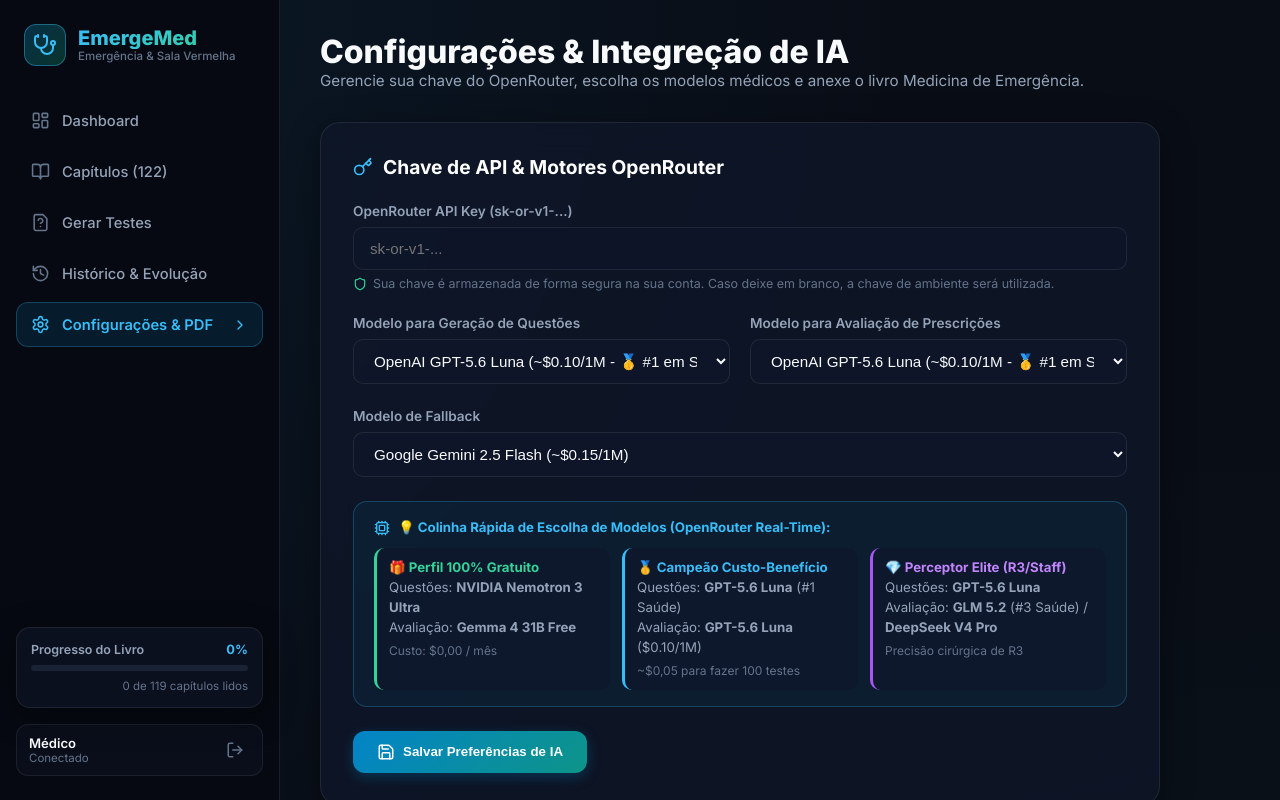
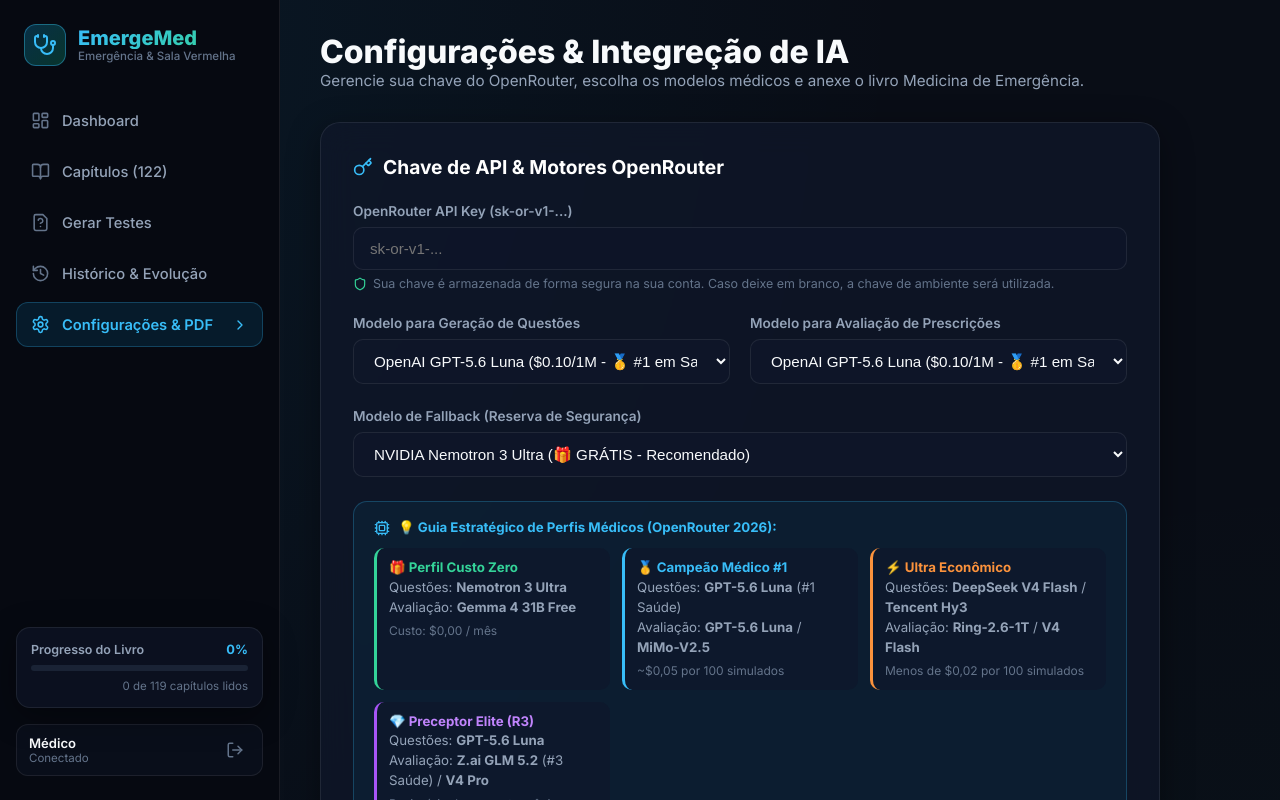
Before and after one commit to CaioPSSS/EmergeMed, a Next.js app: page /configuracoes in a window 1280 px wide. Shown: the top 800 px of the page. Built offline with nearby package versions, Linux system fonts and the light colour scheme; no server answers.

Commit message:
feat: add settings page for API keys, model configuration, and PDF knowledge base processing

```diff
--- a/app/(authenticated)/configuracoes/page.tsx
+++ b/app/(authenticated)/configuracoes/page.tsx
@@ -19,9 +19,9 @@ export default function ConfiguracoesPage() {
   const supabase = createClient();
 
   const [openrouterKey, setOpenrouterKey] = useState<string>('');
-  const [questionModel, setQuestionModel] = useState<string>('deepseek/deepseek-v4-flash');
-  const [prescriptionModel, setPrescriptionModel] = useState<string>('deepseek/deepseek-v4-flash');
-  const [fallbackModel, setFallbackModel] = useState<string>('google/gemini-2.5-flash');
+  const [questionModel, setQuestionModel] = useState<string>('openai/gpt-5.6-luna');
+  const [prescriptionModel, setPrescriptionModel] = useState<string>('openai/gpt-5.6-luna');
+  const [fallbackModel, setFallbackModel] = useState<string>('nvidia/nemotron-3-ultra-550b-a55b:free');
 
   const [pdfFile, setPdfFile] = useState<File | null>(null);
   const [uploading, setUploading] = useState<boolean>(false);
@@ -209,13 +209,29 @@ export default function ConfiguracoesPage() {
               onChange={(e) => setQuestionModel(e.target.value)}
               style={{ background: 'rgba(15, 23, 42, 0.8)' }}
             >
-              <option value="openai/gpt-5.6-luna">OpenAI GPT-5.6 Luna (~$0.10/1M - 🥇 #1 em Saúde)</option>
-              <option value="nvidia/nemotron-3-ultra-550b-a55b:free">NVIDIA Nemotron 3 Ultra (🎁 GRÁTIS - 550B MoE)</option>
-              <option value="google/gemma-4-31b-it:free">Google Gemma 4 31B (🎁 GRÁTIS - DeepMind)</option>
-              <option value="deepseek/deepseek-v4-flash-0731">DeepSeek V4 Flash 0731 (~$0.09/1M - Ultra Rápido)</option>
-              <option value="qwen/qwen3.6-35b-a3b">Qwen 3.6 35B A3B (~$0.10/1M - Thinking Mode)</option>
-              <option value="z-ai/glm-5.2">Z.ai GLM 5.2 (~$0.27/1M - 🏥 #3 em Saúde)</option>
-              <option value="deepseek/deepseek-v4-pro">DeepSeek V4 Pro (~$0.43/1M - 🏥 #8 em Saúde)</option>
+              <optgroup label="🥇 Líderes em Saúde & Raciocínio Médio/Alto">
+                <option value="openai/gpt-5.6-luna">OpenAI GPT-5.6 Luna ($0.10/1M - 🥇 #1 em Saúde)</option>
+                <option value="z-ai/glm-5.2">Z.ai GLM 5.2 ($0.27/1M - 🏥 #3 em Saúde, #4 Academia)</option>
+                <option value="deepseek/deepseek-v4-pro">DeepSeek V4 Pro ($0.43/1M - 🏥 #9 em Saúde, 1.6T MoE)</option>
+                <option value="xiaomi/mimo-v2.5-pro">Xiaomi MiMo-V2.5-Pro ($0.34/1M - Agentic Pro)</option>
+              </optgroup>
+              <optgroup label="⚡ Alta Eficiência & Baixo Custo (Sub-0.20/1M)">
+                <option value="deepseek/deepseek-v4-flash-0731">DeepSeek V4 Flash 0731 ($0.09/1M - Ultra Rápido MoE)</option>
+                <option value="xiaomi/mimo-v2.5">Xiaomi MiMo-V2.5 ($0.11/1M - 🏥 #12 em Saúde)</option>
+                <option value="tencent/hy3-preview">Tencent Hy3 Preview ($0.06/1M - ⚡ MoE Ultra Barato)</option>
+                <option value="inclusionai/ring-2.6-1t">inclusionAI Ring-2.6-1T ($0.075/1M - 1T Thinking MoE)</option>
+                <option value="qwen/qwen3.6-35b-a3b">Qwen 3.6 35B A3B ($0.10/1M - 🧠 Thinking Mode)</option>
+                <option value="qwen/qwen3.7-plus">Qwen 3.7 Plus ($0.32/1M - Multi-Modal Agent)</option>
+                <option value="stepfun/step-3.7-flash">StepFun Step 3.7 Flash ($0.20/1M - Fast MoE)</option>
+                <option value="google/gemma-4-31b-it">Google Gemma 4 31B ($0.09/1M - 🏥 #17 em Saúde)</option>
+                <option value="openai/gpt-5.4-nano">OpenAI GPT-5.4 Nano ($0.20/1M - Low Latency)</option>
+                <option value="minimax/minimax-m3">MiniMax M3 ($0.24/1M - 🏥 #16 em Saúde, 1M Contexto)</option>
+              </optgroup>
+              <optgroup label="🎁 100% Gratuitos (Free Tier OpenRouter)">
+                <option value="nvidia/nemotron-3-ultra-550b-a55b:free">NVIDIA Nemotron 3 Ultra (🎁 GRÁTIS - 550B MoE)</option>
+                <option value="google/gemma-4-31b-it:free">Google Gemma 4 31B (🎁 GRÁTIS - DeepMind)</option>
+                <option value="google/gemma-4-26b-a4b-it:free">Google Gemma 4 26B (🎁 GRÁTIS - MoE 3.8B Ativo)</option>
+              </optgroup>
             </select>
           </div>
 
@@ -229,19 +245,33 @@ export default function ConfiguracoesPage() {
               onChange={(e) => setPrescriptionModel(e.target.value)}
               style={{ background: 'rgba(15, 23, 42, 0.8)' }}
             >
-              <option value="openai/gpt-5.6-luna">OpenAI GPT-5.6 Luna (~$0.10/1M - 🥇 #1 em Saúde)</option>
-              <option value="nvidia/nemotron-3-ultra-550b-a55b:free">NVIDIA Nemotron 3 Ultra (🎁 GRÁTIS - 550B MoE)</option>
-              <option value="deepseek/deepseek-v4-flash-0731">DeepSeek V4 Flash 0731 (~$0.09/1M - Ultra Rápido)</option>
-              <option value="z-ai/glm-5.2">Z.ai GLM 5.2 (~$0.27/1M - 🏥 #3 em Saúde)</option>
-              <option value="deepseek/deepseek-v4-pro">DeepSeek V4 Pro (~$0.43/1M - 🏥 #8 em Saúde)</option>
-              <option value="xiaomi/mimo-v2.5">Xiaomi MiMo-V2.5 (~$0.11/1M - 🏥 #13 em Saúde)</option>
+              <optgroup label="🥇 Líderes em Saúde & Raciocínio Médio/Alto">
+                <option value="openai/gpt-5.6-luna">OpenAI GPT-5.6 Luna ($0.10/1M - 🥇 #1 em Saúde)</option>
+                <option value="z-ai/glm-5.2">Z.ai GLM 5.2 ($0.27/1M - 🏥 #3 em Saúde, #4 Academia)</option>
+                <option value="deepseek/deepseek-v4-pro">DeepSeek V4 Pro ($0.43/1M - 🏥 #9 em Saúde, 1.6T MoE)</option>
+                <option value="xiaomi/mimo-v2.5-pro">Xiaomi MiMo-V2.5-Pro ($0.34/1M - Agentic Pro)</option>
+              </optgroup>
+              <optgroup label="⚡ Alta Eficiência & Baixo Custo (Sub-0.20/1M)">
+                <option value="deepseek/deepseek-v4-flash-0731">DeepSeek V4 Flash 0731 ($0.09/1M - Ultra Rápido MoE)</option>
+                <option value="xiaomi/mimo-v2.5">Xiaomi MiMo-V2.5 ($0.11/1M - 🏥 #12 em Saúde)</option>
+                <option value="tencent/hy3-preview">Tencent Hy3 Preview ($0.06/1M - ⚡ MoE Ultra Barato)</option>
+                <option value="inclusionai/ring-2.6-1t">inclusionAI Ring-2.6-1T ($0.075/1M - 1T Thinking MoE)</option>
+                <option value="qwen/qwen3.6-35b-a3b">Qwen 3.6 35B A3B ($0.10/1M - 🧠 Thinking Mode)</option>
+                <option value="google/gemma-4-31b-it">Google Gemma 4 31B ($0.09/1M - 🏥 #17 em Saúde)</option>
+                <option value="minimax/minimax-m3">MiniMax M3 ($0.24/1M - 🏥 #16 em Saúde, 1M Contexto)</option>
+              </optgroup>
+              <optgroup label="🎁 100% Gratuitos (Free Tier OpenRouter)">
+                <option value="nvidia/nemotron-3-ultra-550b-a55b:free">NVIDIA Nemotron 3 Ultra (🎁 GRÁTIS - 550B MoE)</option>
+                <option value="google/gemma-4-31b-it:free">Google Gemma 4 31B (🎁 GRÁTIS - DeepMind)</option>
+                <option value="google/gemma-4-26b-a4b-it:free">Google Gemma 4 26B (🎁 GRÁTIS - MoE 3.8B Ativo)</option>
+              </optgroup>
             </select>
           </div>
         </div>
 
         <div>
           <label style={{ display: 'block', fontSize: '0.85rem', fontWeight: 600, color: 'var(--text-muted)', marginBottom: '8px' }}>
-            Modelo de Fallback
+            Modelo de Fallback (Reserva de Segurança)
           </label>
           <select
             className="input-field"
@@ -251,8 +281,9 @@ export default function ConfiguracoesPage() {
           >
             <option value="nvidia/nemotron-3-ultra-550b-a55b:free">NVIDIA Nemotron 3 Ultra (🎁 GRÁTIS - Recomendado)</option>
             <option value="google/gemma-4-31b-it:free">Google Gemma 4 31B (🎁 GRÁTIS)</option>
-            <option value="google/gemini-2.5-flash">Google Gemini 2.5 Flash (~$0.15/1M)</option>
-            <option value="openai/gpt-5.6-luna">OpenAI GPT-5.6 Luna (~$0.10/1M)</option>
+            <option value="google/gemma-4-26b-a4b-it:free">Google Gemma 4 26B (🎁 GRÁTIS)</option>
+            <option value="tencent/hy3-preview">Tencent Hy3 Preview ($0.06/1M)</option>
+            <option value="openai/gpt-5.6-luna">OpenAI GPT-5.6 Luna ($0.10/1M)</option>
           </select>
         </div>
 
@@ -266,28 +297,35 @@ export default function ConfiguracoesPage() {
           lineHeight: '1.5',
         }}>
           <div style={{ fontWeight: 700, color: '#38bdf8', marginBottom: '10px', display: 'flex', alignItems: 'center', gap: '8px' }}>
-            <Cpu size={16} /> 💡 Colinha Rápida de Escolha de Modelos (OpenRouter Real-Time):
+            <Cpu size={16} /> 💡 Guia Estratégico de Perfis Médicos (OpenRouter 2026):
           </div>
           <div style={{ display: 'grid', gridTemplateColumns: 'repeat(auto-fit, minmax(200px, 1fr))', gap: '12px' }}>
             <div style={{ background: 'rgba(15, 23, 42, 0.6)', padding: '10px 12px', borderRadius: '10px', borderLeft: '3px solid #34d399' }}>
-              <div style={{ fontWeight: 700, color: '#34d399' }}>🎁 Perfil 100% Gratuito</div>
-              <div style={{ color: 'var(--text-muted)' }}>Questões: <strong>NVIDIA Nemotron 3 Ultra</strong></div>
+              <div style={{ fontWeight: 700, color: '#34d399' }}>🎁 Perfil Custo Zero</div>
+              <div style={{ color: 'var(--text-muted)' }}>Questões: <strong>Nemotron 3 Ultra</strong></div>
               <div style={{ color: 'var(--text-muted)' }}>Avaliação: <strong>Gemma 4 31B Free</strong></div>
               <div style={{ fontSize: '0.75rem', color: 'var(--text-subtle)', marginTop: '4px' }}>Custo: $0,00 / mês</div>
             </div>
 
             <div style={{ background: 'rgba(15, 23, 42, 0.6)', padding: '10px 12px', borderRadius: '10px', borderLeft: '3px solid #38bdf8' }}>
-              <div style={{ fontWeight: 700, color: '#38bdf8' }}>🥇 Campeão Custo-Benefício</div>
+              <div style={{ fontWeight: 700, color: '#38bdf8' }}>🥇 Campeão Médico #1</div>
               <div style={{ color: 'var(--text-muted)' }}>Questões: <strong>GPT-5.6 Luna</strong> (#1 Saúde)</div>
-              <div style={{ color: 'var(--text-muted)' }}>Avaliação: <strong>GPT-5.6 Luna</strong> ($0.10/1M)</div>
-              <div style={{ fontSize: '0.75rem', color: 'var(--text-subtle)', marginTop: '4px' }}>~$0,05 para fazer 100 testes</div>
+              <div style={{ color: 'var(--text-muted)' }}>Avaliação: <strong>GPT-5.6 Luna</strong> / <strong>MiMo-V2.5</strong></div>
+              <div style={{ fontSize: '0.75rem', color: 'var(--text-subtle)', marginTop: '4px' }}>~$0,05 por 100 simulados</div>
+            </div>
+
+            <div style={{ background: 'rgba(15, 23, 42, 0.6)', padding: '10px 12px', borderRadius: '10px', borderLeft: '3px solid #fb923c' }}>
+              <div style={{ fontWeight: 700, color: '#fb923c' }}>⚡ Ultra Econômico</div>
+              <div style={{ color: 'var(--text-muted)' }}>Questões: <strong>DeepSeek V4 Flash</strong> / <strong>Tencent Hy3</strong></div>
+              <div style={{ color: 'var(--text-muted)' }}>Avaliação: <strong>Ring-2.6-1T</strong> / <strong>V4 Flash</strong></div>
+              <div style={{ fontSize: '0.75rem', color: 'var(--text-subtle)', marginTop: '4px' }}>Menos de $0,02 por 100 simulados</div>
             </div>
 
             <div style={{ background: 'rgba(15, 23, 42, 0.6)', padding: '10px 12px', borderRadius: '10px', borderLeft: '3px solid #a855f7' }}>
-              <div style={{ fontWeight: 700, color: '#c084fc' }}>💎 Perceptor Elite (R3/Staff)</div>
+              <div style={{ fontWeight: 700, color: '#c084fc' }}>💎 Preceptor Elite (R3)</div>
               <div style={{ color: 'var(--text-muted)' }}>Questões: <strong>GPT-5.6 Luna</strong></div>
-              <div style={{ color: 'var(--text-muted)' }}>Avaliação: <strong>GLM 5.2</strong> (#3 Saúde) / <strong>DeepSeek V4 Pro</strong></div>
-              <div style={{ fontSize: '0.75rem', color: 'var(--text-subtle)', marginTop: '4px' }}>Precisão cirúrgica de R3</div>
+              <div style={{ color: 'var(--text-muted)' }}>Avaliação: <strong>Z.ai GLM 5.2</strong> (#3 Saúde) / <strong>V4 Pro</strong></div>
+              <div style={{ fontSize: '0.75rem', color: 'var(--text-subtle)', marginTop: '4px' }}>Raciocínio de preceptor sênior</div>
             </div>
           </div>
         </div>
```
